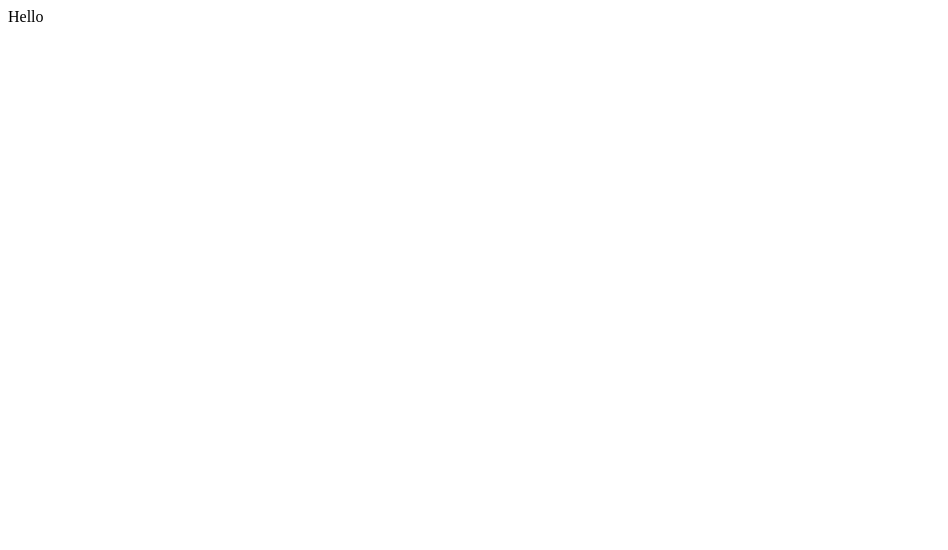
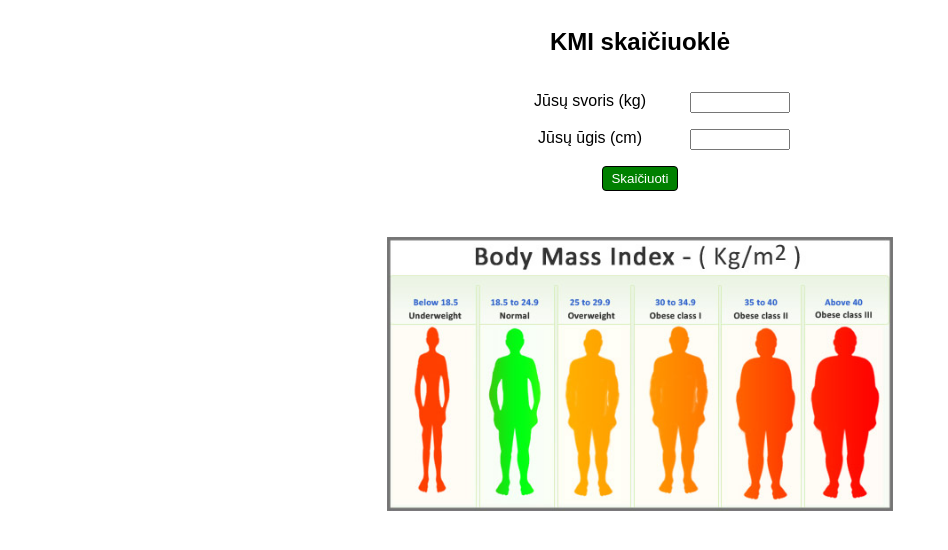
Before and after one commit to Lukasring/PHP-basics, a PHP site: page / in a window 1280 px wide. Before the commit the part shown is almost empty. Shown: the top 550 px of the page, without its empty margins (0-948 px from the left). Run offline with PHP 8.4, Linux system fonts and the light colour scheme.

Commit message:
made bmi counter

```diff
--- a/index.php
+++ b/index.php
@@ -5,13 +5,40 @@
   <meta charset="UTF-8">
   <meta http-equiv="X-UA-Compatible" content="IE=edge">
   <meta name="viewport" content="width=device-width, initial-scale=1.0">
-  <title>Document</title>
+  <link rel="stylesheet" href="./src/styles/styles.css">
+  <title>Lets try PHP</title>
+  <script src="./src/js/app.js" defer></script>
 </head>
 
 <body>
-  <?php
-  print("Hello");
-  ?>
+  <main>
+    <h2>KMI skaičiuoklė</h2>
+    <form action="" method="POST">
+      <label for="weight">Jūsų svoris (kg)</label>
+      <input id="weight" name="weight" type="number">
+      <label for="height">Jūsų ūgis (cm)</label>
+      <input id="height" name="height" type="number">
+      <button type="submit">Skaičiuoti</button>
+    </form>
+
+    <?php
+    if ($_SERVER["REQUEST_METHOD"] == "POST") {
+      $height = $_POST['height'];
+      $weight = $_POST['weight'];
+      if (!isset($height) || !isset($weight) || empty($weight) || empty($height)) {
+        print("<p class=\"error\">Įrašykite reikšmes</p>");
+      } elseif ($height < 0 || $weight < 0) {
+        print("<p class=\"error\">Vertės turi būti daugiau už 0!</p>");
+      } else {
+        $height = $height / 100;
+        $bmi = round($weight / ($height * $height), 1);
+        print("<p class=\"bmi\">Jūsų KMI: <span>{$bmi}</span></p>");
+      }
+    }
+    ?>
+
+    <img src="./src/assets/img/KMI.jpg" />
+  </main>
 </body>
 
 </html>
--- /dev/null
+++ b/src/styles/styles.css
@@ -0,0 +1,51 @@
+body {
+  font-family: sans-serif;
+}
+
+main {
+  width: 50%;
+  margin: auto;
+  display: flex;
+  justify-content: center;
+  flex-direction: column;
+  text-align: center;
+}
+
+form {
+  display: grid;
+  grid-template-columns: 200px 100px;
+  justify-content: center;
+  row-gap: 16px;
+  padding: 16px 0;
+}
+form > button {
+  grid-column: span 2;
+  justify-self: center;
+  padding: 4px 8px;
+  border-radius: 4px;
+  background-color: green;
+  color: white;
+  outline: none;
+  border: 1px solid black;
+}
+
+.bmi {
+  color: black;
+  font-size: 14px;
+}
+
+.bmi > span {
+  font-weight: bold;
+}
+
+.error {
+  color: red;
+  font-weight: bold;
+  font-size: 14px;
+}
+
+img {
+  margin: auto;
+  margin-top: 30px;
+  width: 80%;
+}
```
Also changed, not shown: src/js/app.js (added, +8 -0 lines), src/assets/img/KMI.jpg (added).
